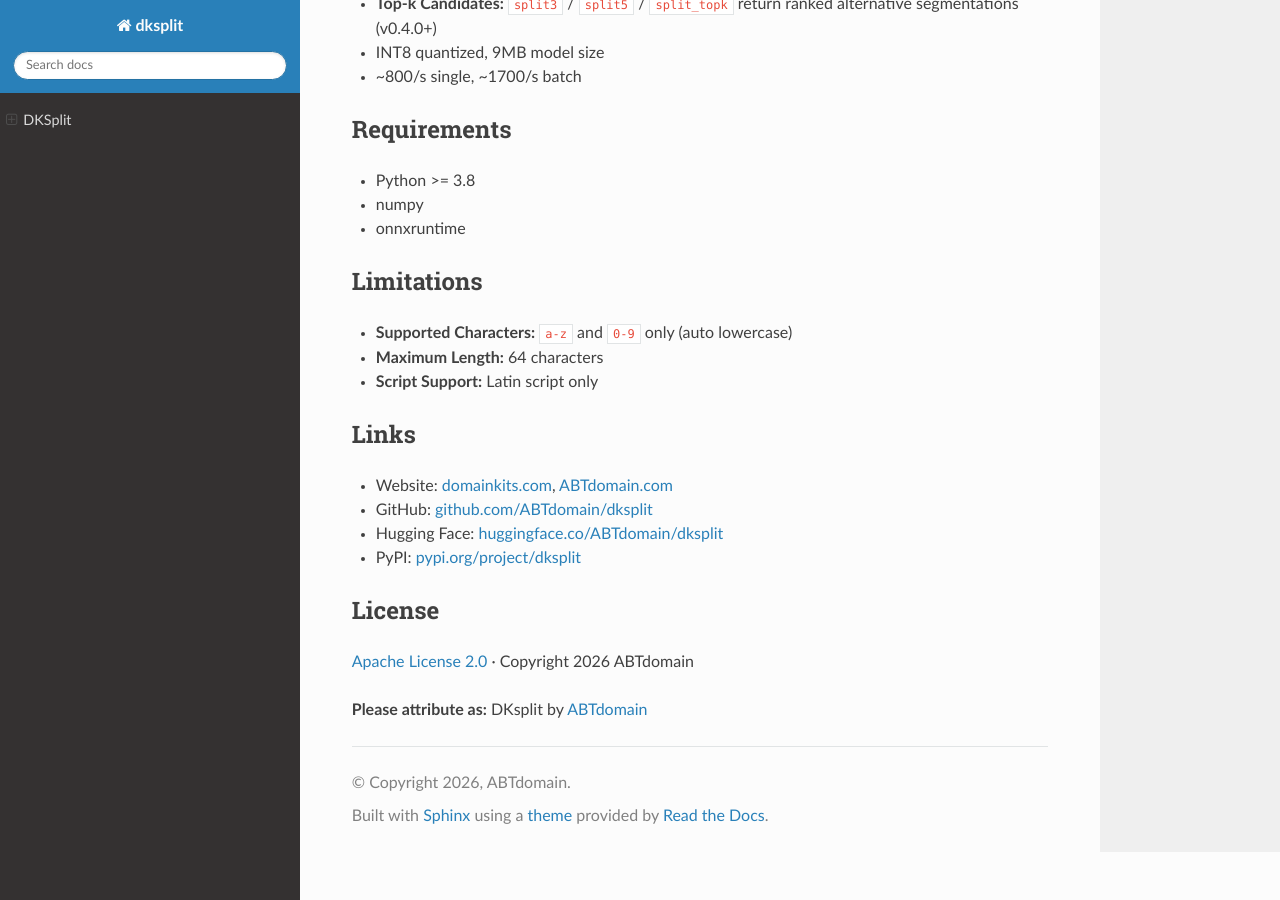
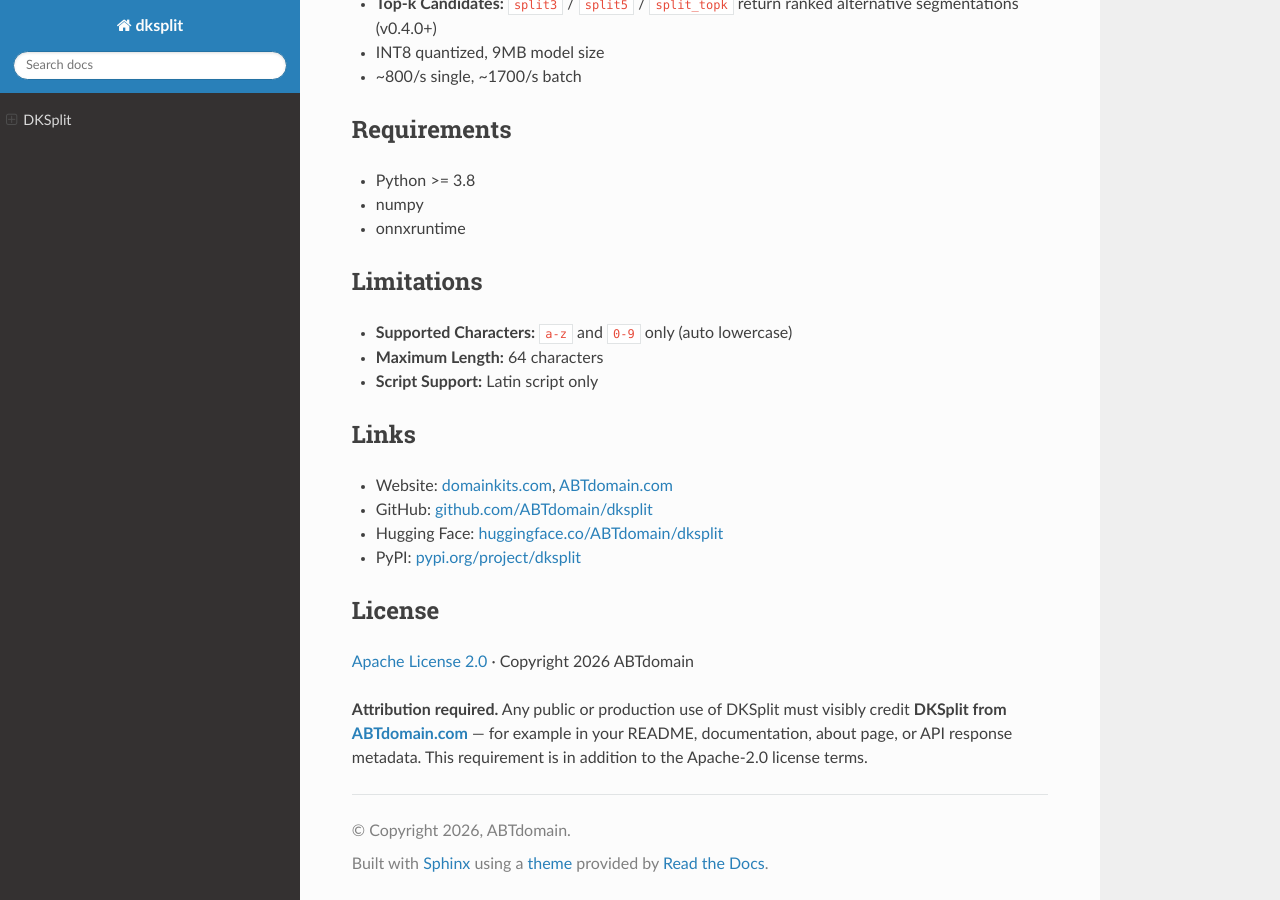
Before and after one commit to ABTdomain/dksplit, a Sphinx documentation site: the page built from docs/index.md, in a window 1280 px wide and 900 px high, scrolled down 1416 px. Built offline with Sphinx 7.4.7 and the Read the Docs theme 3.1.0, drawn with Linux system fonts in a browser that asks for light colours.

Commit message:
Require visible attribution for public/production use
Upgrade the attribution line in README and docs from a request to a
requirement: any public or production use must visibly credit DKSplit
from ABTdomain.com. Stated as an additional requirement on top of the
Apache-2.0 license, not a change to the license terms.

```diff
--- a/docs/index.md
+++ b/docs/index.md
@@ -79,4 +79,4 @@
 
 [Apache License 2.0](https://www.apache.org/licenses/LICENSE-2.0) · Copyright 2026 ABTdomain
 
-**Please attribute as:** DKsplit by [ABTdomain](https://abtdomain.com)
+**Attribution required.** Any public or production use of DKSplit must visibly credit **DKSplit from [ABTdomain.com](https://abtdomain.com)** — for example in your README, documentation, about page, or API response metadata. This requirement is in addition to the Apache-2.0 license terms.
```
Also changed, not shown: README.md (+1 -1 lines).
